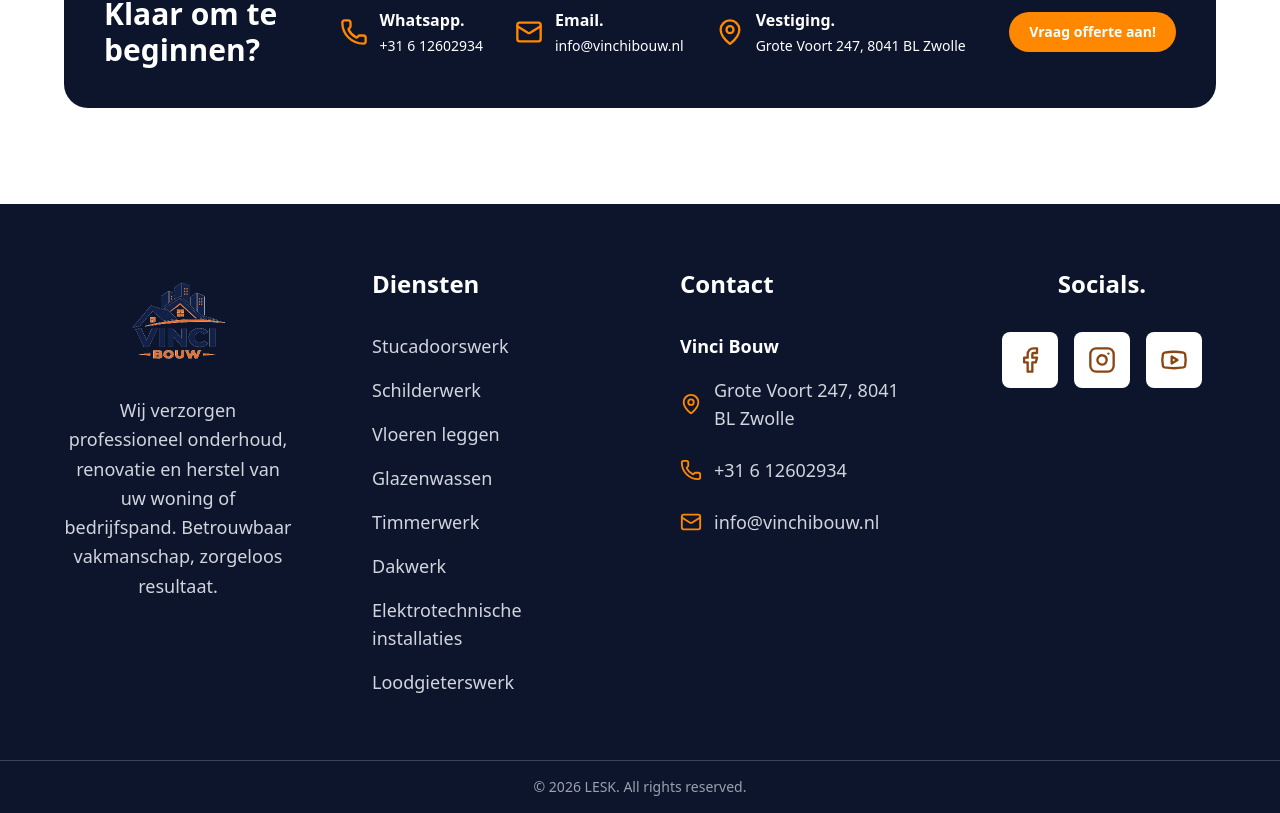
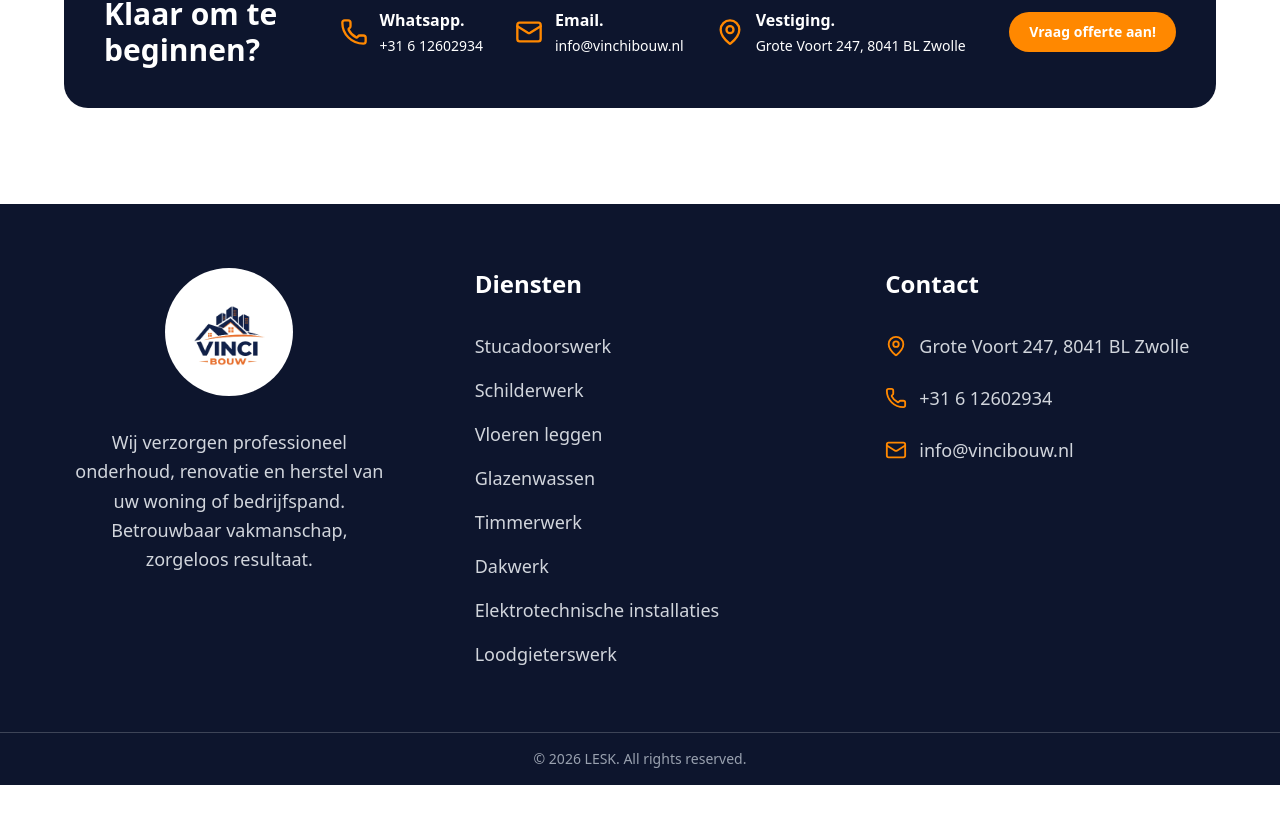
Before and after one commit to LejlaSkenderagic/vastgoed-website, a React (Vite) app in the folder frontend/: page / in a window 1280 px wide. Shown: the part 4058-4871 px from the top of the page. After the commit the page ends 4843 px from the top, so only its background shows below. Built offline with nearby package versions, Linux system fonts and the light colour scheme.

Commit message:
updates admir

```diff
--- a/frontend/src/components/footer.jsx
+++ b/frontend/src/components/footer.jsx
@@ -1,19 +1,21 @@
-import { Mail, Phone, MapPin, Facebook, Instagram, Youtube } from "lucide-react";
+import { Mail, Phone, MapPin } from "lucide-react";
 import logo from "../assets/vinci_bouw_logo.svg";
 
 export const Footer = () => {
   return (
     <footer className="bg-[#0D152D]">
       <div className="py-16 px-4">
-        <div className="max-w-6xl mx-auto grid grid-cols-1 md:grid-cols-4 gap-20">
+        <div className="max-w-6xl mx-auto grid grid-cols-1 md:grid-cols-3 gap-20">
 
           {/* Brand & Description */}
           <div className="space-y-8 flex flex-col items-center">
-            <img
-              src={logo}
-              alt="Vinci Bouw"
-              className="h-24 w-auto"
-            />
+            <div className="w-32 h-32 rounded-full bg-white flex items-center justify-center p-4">
+              <img
+                src={logo}
+                alt="Vinci Bouw"
+                className="w-full h-full object-contain"
+              />
+            </div>
             <p className="text-lg text-gray-300 leading-relaxed max-w-xs text-center">
               Wij verzorgen professioneel onderhoud, renovatie en herstel van uw woning of bedrijfspand. Betrouwbaar vakmanschap, zorgeloos resultaat.
             </p>
@@ -43,7 +45,6 @@ export const Footer = () => {
             </div>
             <div className="space-y-6 text-left">
               <div>
-                <p className="font-bold text-lg text-white mb-4">Vinci Bouw</p>
                 <div className="flex items-center gap-3">
                   <MapPin size={22} className="text-primary flex-shrink-0" />
                   <span className="text-lg text-gray-300">Grote Voort 247, 8041 BL Zwolle</span>
@@ -55,33 +56,8 @@ export const Footer = () => {
               </div>
               <div className="flex items-center gap-3">
                 <Mail size={22} className="text-primary flex-shrink-0" />
-                <span className="text-lg text-gray-300">info@vinchibouw.nl</span>
+                <span className="text-lg text-gray-300">info@vincibouw.nl</span>
               </div>
-            </div>
-          </div>
-
-          {/* Socials */}
-          <div className="flex flex-col items-center text-center">
-            <h3 className="text-2xl font-bold text-white mb-8">Socials.</h3>
-            <div className="flex gap-4">
-              <a
-                href="#"
-                className="w-14 h-14 rounded-lg bg-white text-foreground flex items-center justify-center hover:bg-primary hover:text-white transition-all"
-              >
-                <Facebook size={28} />
-              </a>
-              <a
-                href="#"
-                className="w-14 h-14 rounded-lg bg-white text-foreground flex items-center justify-center hover:bg-primary hover:text-white transition-all"
-              >
-                <Instagram size={28} />
-              </a>
-              <a
-                href="#"
-                className="w-14 h-14 rounded-lg bg-white text-foreground flex items-center justify-center hover:bg-primary hover:text-white transition-all"
-              >
-                <Youtube size={28} />
-              </a>
             </div>
           </div>
         </div>
--- a/frontend/src/components/servicesSection.jsx
+++ b/frontend/src/components/servicesSection.jsx
@@ -1,4 +1,5 @@
 import { Wrench, Hammer, Lightbulb, Droplet } from "lucide-react";
+import { Link } from "react-router-dom";
 
 export const ServicesSection = () => {
   const maintenanceServices = [
@@ -73,12 +74,12 @@ export const ServicesSection = () => {
                 </p>
 
                 {/* Read More Button */}
-                <a
-                  href={`/services#${service.id}`}
+                <Link
+                  to={`/services#${service.id}`}
                   className="mt-auto px-4 py-2 rounded-full bg-foreground text-white font-medium text-sm transition-all duration-300 hover:scale-105 active:scale-95"
                 >
                   Lees meer
-                </a>
+                </Link>
               </div>
             );
           })}
--- a/frontend/src/components/whatWeDoSection.jsx
+++ b/frontend/src/components/whatWeDoSection.jsx
@@ -4,7 +4,7 @@ import { useState, useEffect } from "react";
 const services = [
   {
     name: "Schilder",
-    description: "Voor strok en duurzaam schilderwerk.",
+    description: "Voor strak en duurzaam schilderwerk.",
     Icon: Paintbrush,
   },
   {
--- a/frontend/src/pages/contact.jsx
+++ b/frontend/src/pages/contact.jsx
@@ -59,7 +59,7 @@ export const Contact = () => {
       <Navbar />
 
       {/* Main Contact Section */}
-      <section className="relative py-20 px-4 pt-32">
+      <section id="contact" className="relative py-20 px-4 pt-32 scroll-mt-20">
         <div className="max-w-6xl mx-auto grid grid-cols-1 lg:grid-cols-2 gap-16 items-start">
 
           {/* Left Column - Contact Info */}
@@ -101,22 +101,6 @@ export const Contact = () => {
                   <p className="text-base text-gray-600">Grote Voort 247, 8041 BL Zwolle
                   </p>
                 </div>
-              </div>
-            </div>
-
-            {/* Social Media */}
-            <div className="pt-4 text-center">
-              <h3 className="text-lg font-semibold mb-6">Socials.</h3>
-              <div className="flex gap-4 justify-center">
-                <a href="#" className="w-14 h-14 rounded-lg bg-white border border-gray-200 text-foreground flex items-center justify-center hover:bg-primary hover:text-white transition-all">
-                  <Facebook size={24} />
-                </a>
-                <a href="#" className="w-14 h-14 rounded-lg bg-white border border-gray-200 text-foreground flex items-center justify-center hover:bg-primary hover:text-white transition-all">
-                  <Instagram size={24} />
-                </a>
-                <a href="#" className="w-14 h-14 rounded-lg bg-white border border-gray-200 text-foreground flex items-center justify-center hover:bg-primary hover:text-white transition-all">
-                  <Youtube size={24} />
-                </a>
               </div>
             </div>
           </div>
--- a/frontend/src/pages/services.jsx
+++ b/frontend/src/pages/services.jsx
@@ -121,27 +121,27 @@ export const Services = () => {
                     opacity: 0,
                   }}
                 >
-                  <div className={`space-y-6 ${isSwapped ? 'order-2' : 'order-2 md:order-1'}`}>
-                    <h2 className="text-3xl md:text-4xl font-bold">
+                  <div className={`space-y-6 text-left ${isSwapped ? 'order-2' : 'order-2 md:order-1'}`}>
+                    <h2 className="text-3xl md:text-4xl font-bold text-left">
                       {service.title}
                     </h2>
-                    <p className="text-lg text-muted-foreground">
+                    <p className="text-lg text-muted-foreground text-left">
                       {service.fullDesc}
                     </p>
-                    <div className="space-y-3">
-                      <h3 className="font-semibold text-foreground">Ons aanbod:</h3>
+                    <div className="space-y-3 text-left">
+                      <h3 className="font-semibold text-foreground text-left">Ons aanbod:</h3>
                       <ul className="space-y-2">
                         {service.details.map((detail, idx) => (
                           <li
                             key={idx}
-                            className="flex items-start gap-3 animate-fade-in"
+                            className="flex items-start gap-3 animate-fade-in text-left"
                             style={{
                               animation: `fade-in 0.6s ease-out ${serviceIdx * 0.2 + idx * 0.08}s forwards`,
                               opacity: 0,
                             }}
                           >
                             <CheckCircle className="h-5 w-5 text-primary shrink-0 mt-0.5" />
-                            <span className="text-muted-foreground">{detail}</span>
+                            <span className="text-muted-foreground text-left">{detail}</span>
                           </li>
                         ))}
                       </ul>
@@ -150,13 +150,15 @@ export const Services = () => {
 
                   <div className={`${isSwapped ? 'order-1' : 'order-1 md:order-2'}`}>
                     <div
-                      className="p-12 rounded-lg bg-section-bg flex items-center justify-center h-64 animate-scale-in"
+                      className="flex items-center justify-center h-64 animate-scale-in"
                       style={{
                         animation: `scale-in 0.5s cubic-bezier(0.34, 1.56, 0.64, 1) ${serviceIdx * 0.2 + 0.3}s forwards`,
                         opacity: 0,
                       }}
                     >
-                      <Icon className="h-32 w-32 text-primary/70" />
+                      <div className="w-48 h-48 rounded-full bg-primary/10 flex items-center justify-center">
+                        <Icon className="h-24 w-24 text-primary" />
+                      </div>
                     </div>
                   </div>
                 </div>
@@ -174,7 +176,7 @@ export const Services = () => {
 
             <div className="grid grid-cols-1 md:grid-cols-5 gap-8 items-center flex-1">
               {/* Left - Process Steps (2 columns) */}
-              <div className="order-1 space-y-6 md:col-span-2 flex flex-col justify-center">
+              <div className="order-1 space-y-6 md:col-span-2 flex flex-col justify-center items-start">
                 {[
                   {
                     icon: Users,
@@ -211,7 +213,7 @@ export const Services = () => {
                   return (
                     <div
                       key={idx}
-                      className="flex items-start gap-4 animate-slide-up"
+                      className="flex items-start gap-4 animate-slide-up w-full"
                       style={{
                         animation: `slide-up 0.7s cubic-bezier(0.34, 1.56, 0.64, 1) ${idx * 0.15}s forwards`,
                         opacity: 0,
@@ -224,9 +226,9 @@ export const Services = () => {
                           opacity: 0,
                         }}
                       >
-                        <span className="text-lg font-bold text-primary">{item.step}</span>
+                        <span className="text-lg font-bold text-foreground">{item.step}</span>
                       </div>
-                      <div className="flex-1">
+                      <div className="flex-1 text-left">
                         <h3 className="font-semibold text-lg text-foreground">{item.title}</h3>
                         <p className="text-base text-muted-foreground">{item.desc}</p>
                       </div>
@@ -256,12 +258,12 @@ export const Services = () => {
             <p className="text-lg text-muted-foreground mb-8">
               Neem contact op voor een vrijblijvende offerte of adviesgesprek. Wij denken graag met u mee.
             </p>
-            <a
-              href="/contact"
+            <Link
+              to="/contact"
               className="inline-block px-8 py-3 rounded-full bg-primary text-white font-medium text-lg transition-all duration-300 hover:scale-105 active:scale-95"
             >
               Vraag een offerte aan
-            </a>
+            </Link>
           </div>
         </section>
       </main>
```
